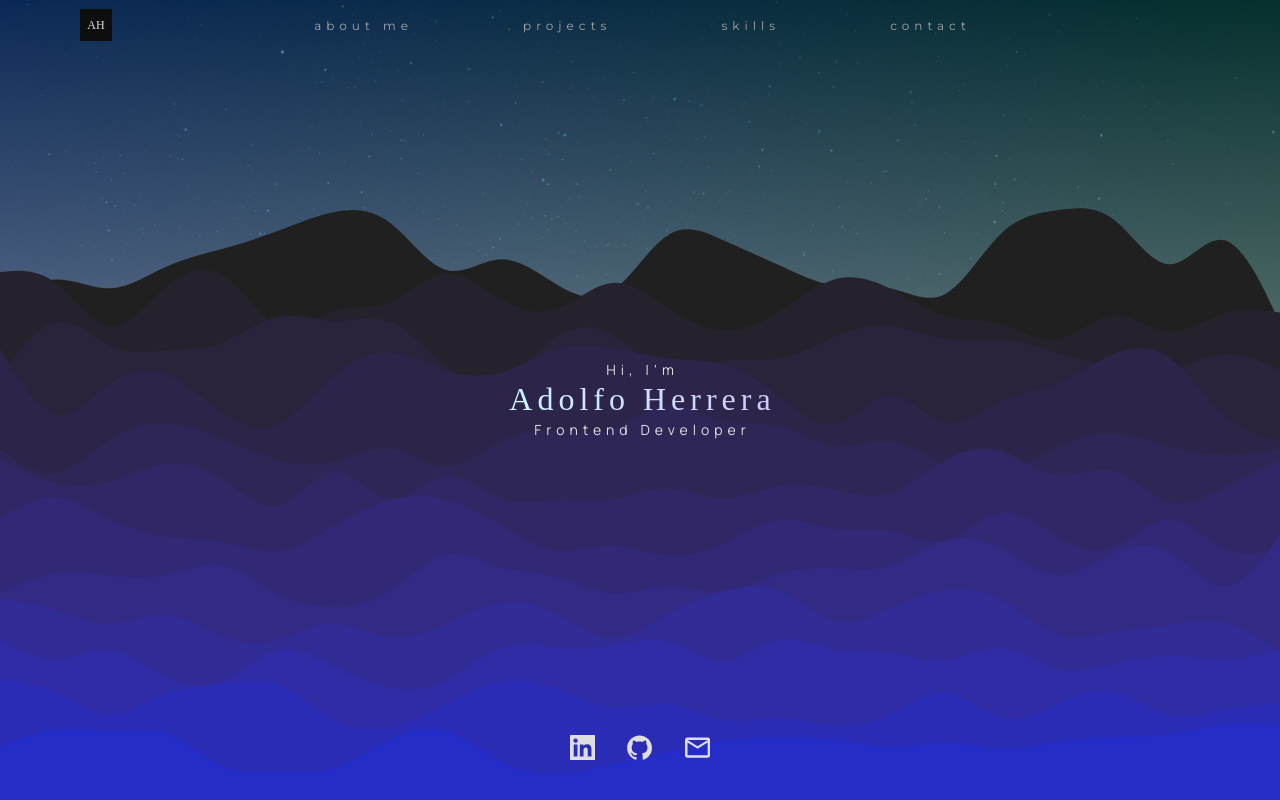
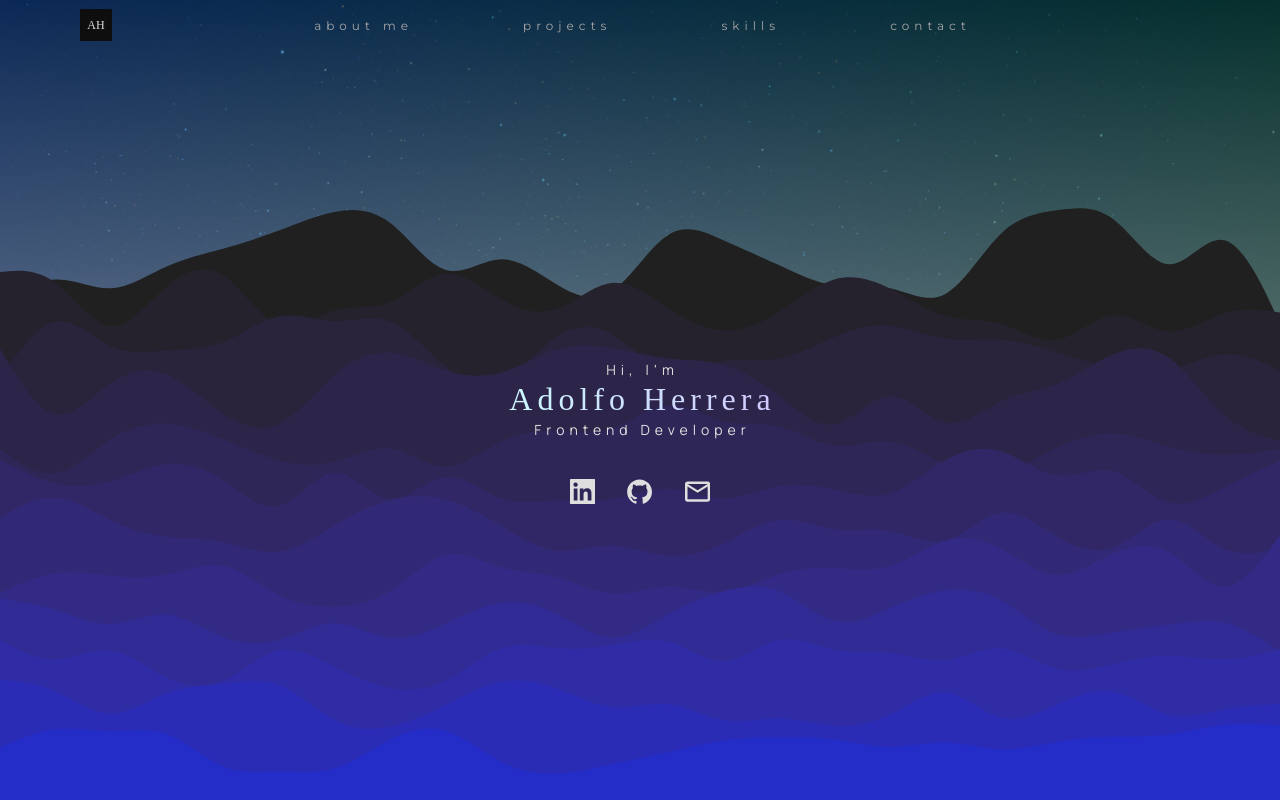
Before and after one commit to Wolfushima/portfolio, a React (Create React App) app: page / in a window 1280 px wide. Shown: the top 800 px of the page. Built offline with nearby package versions, Linux system fonts and the light colour scheme; a web font is replaced by a local one.

Commit message:
style: Update home__contact layout position

```diff
--- a/src/components/Home.jsx
+++ b/src/components/Home.jsx
@@ -75,8 +75,8 @@ const Home = () => (
         <LayeredWavesSVG className="home__layered-waves" />
         <div className="home__center">
           <HomeHeaders />
+          <HomeContact />
         </div>
-        <HomeContact />
       </div>
     </div>
   </section>
--- a/src/sass/_home.scss
+++ b/src/sass/_home.scss
@@ -61,6 +61,15 @@
     justify-content: center;
     align-items: center;
     z-index: 2;
+    ///
+    ///
+    ///
+    ///
+    position: relative;
+    ///
+    ///
+    ///
+    ///
   }
   &__headers {
     display: flex;
@@ -110,8 +119,14 @@
     justify-content: center;
     align-items: center;
     gap: 1rem;
-    bottom: 2rem;
+    // bottom: 2rem;
     z-index: 2;
+    ////
+    ///
+    ///
+    top: calc(100% + 2rem);
+    ///
+    ///
     @include breakpoint-down(small) {
       gap: 0.5rem;
     }
@@ -142,10 +157,10 @@
     &:not(:first-child):not(:last-child)::after {
       width: 1px;
       height: 100%;
-      margin-top: 100%;
       left: 50%;
       top: 100vh;
-      transform: translate(-50%,-50%);
+      transform: translate(-50%, 0%);
+      height: 100vh;
     }
     &:first-child::after {
       width: 100vw;
@@ -194,7 +209,7 @@
       }
       &:not(:first-child):not(:last-child) {
         &::after {
-          top: 50%;
+          top: 100%;
         }
         border-bottom: 2px solid $bg-light;
       }
```
